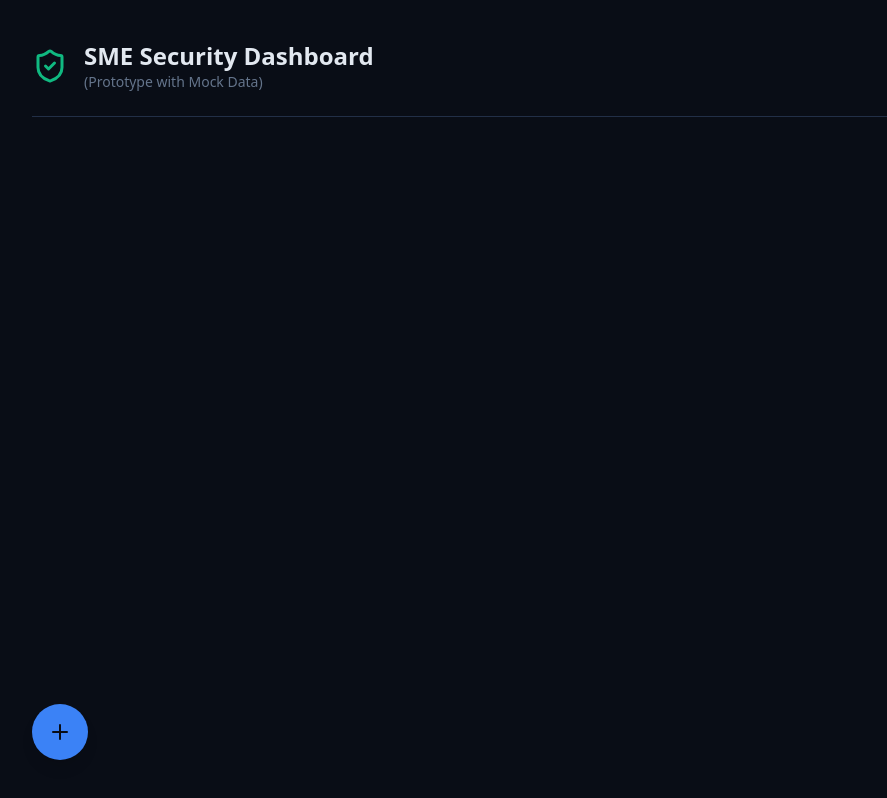
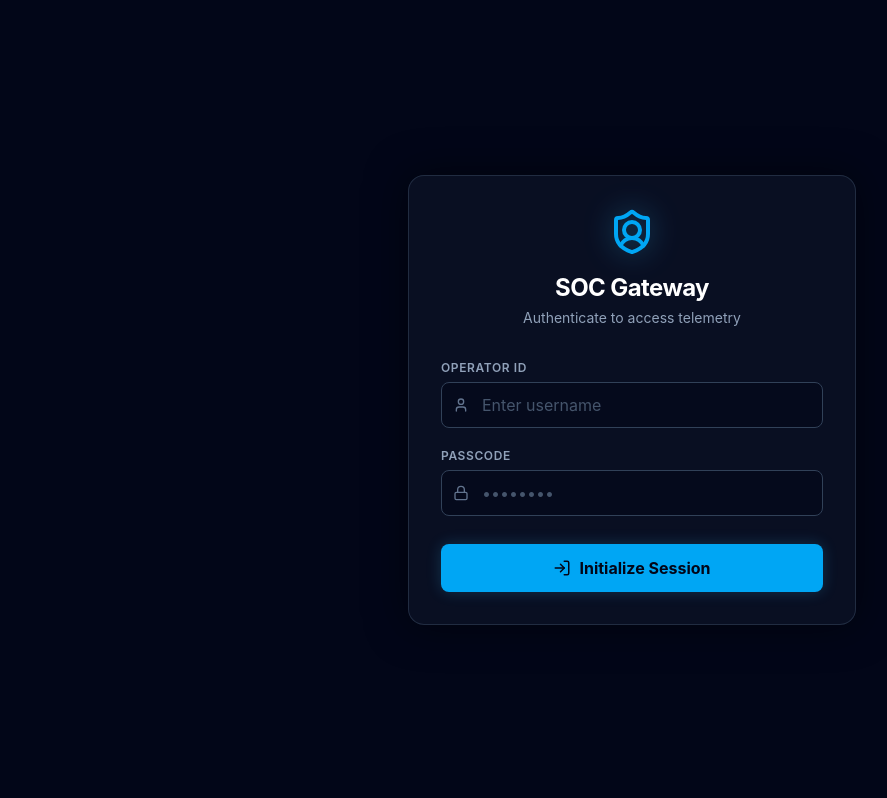
Before and after one commit to angzhenma/dashboard-app, a React (Vite) app: page / in a window 1280 px wide. Shown: the whole page, without its empty margins (8-895 px from the left). Built offline with nearby package versions, Linux system fonts and the light colour scheme.

Commit message:
Designed the Login page and added data validation

```diff
--- a/src/App.tsx
+++ b/src/App.tsx
@@ -1,6 +1,5 @@
-//import { Login } from "./pages/Login";
- import Dashboard from "./pages/Dashboard";
+import { Login } from "./pages/Login";
 
 export default function App() {
-  return <Dashboard />;
+  return <Login />;
 }
--- a/src/pages/Dashboard.tsx
+++ b/src/pages/Dashboard.tsx
@@ -40,6 +40,10 @@ export default function Dashboard() {
     "col-2": [],
     "col-3": [],
   });
+
+  useEffect(() => {
+    document.title = "Security Operations Center Dashboard";
+  }, []);
 
   const [isMenuOpen, setIsMenuOpen] = useState(false);
   const [resizableCards, setResizableCards] = useState<Record<string, boolean>>(
--- a/src/pages/Login.tsx
+++ b/src/pages/Login.tsx
@@ -1,87 +1,116 @@
-import { useEffect } from "react";
+import { useState, useEffect } from "react";
 import Dashboard from "./Dashboard";
-// import { cardStyles } from "./Dashboard";
 import { fetchUserCredentials } from "../mockData";
-import { LogIn } from "lucide-react";
+import { LogIn, ShieldUser, Lock, User } from "lucide-react";
 
 export function Login() {
-  const userAuth = async (username: string, password: string) => {
-    const credentials = await fetchUserCredentials();
-    const [credential] = Array.isArray(credentials)
-      ? credentials
-      : [credentials];
-    return (
-      credential?.username === username && credential?.password === password
-    );
-  };
+  const [username, setUsername] = useState("");
+  const [password, setPassword] = useState("");
+  const [isAuthenticated, setIsAuthenticated] = useState(false);
+  const [error, setError] = useState("");
+  const [isLoading, setIsLoading] = useState(false);
 
-  const handleLogin = async (username: string, password: string) => {
-    const isAuthenticated = await userAuth(username, password);
-    if (isAuthenticated) {
-      return <Dashboard />;
-    } else {
-      alert("Invalid username or password");
-    }
-  };
   useEffect(() => {
     document.title = "Login - Security Operations Center Dashboard";
   }, []);
+
+  const userAuth = async (user: string, pass: string) => {
+    const credentials = await fetchUserCredentials();
+    const [credential] = Array.isArray(credentials) ? credentials : [credentials];
+    return credential?.username === user && credential?.password === pass;
+  };
+
+  const handleLogin = async (e: React.FormEvent) => {
+    e.preventDefault(); // prevents the browser from refreshing the page
+    setIsLoading(true);
+    setError("");
+
+    const isValid = await userAuth(username, password);
+
+    if (isValid) {
+      setIsAuthenticated(true);
+    } else {
+      setError("Invalid security credentials. Access denied.");
+    }
+    setIsLoading(false);
+  };
+
+  if (isAuthenticated) {
+    return <Dashboard />;
+  }
+
   return (
-    <div
-        className="
-            flex
-            flex-col
-            items-center
-            justify-center
-            h-screen
-            bg-[var(--soc-background)]
-        "
-    >
-      <div
-        className="
-          bg-[var(--soc-card)]
-          border
-          border-[var(--soc-border)]
-          rounded-lg
-          p-5
-          shadow-md
-        "
-      >
-        <h2
-            className="
-                text-center
-                mb-5
-                text-2xl
-                font-bold
-                text-[var(--soc-text)]
-            "
-        >
-          Login
-        </h2>
-        <form>
-          <div>
-            <label htmlFor="username">Username:</label>
-            <input type="text" id="username" />
+    <div className="flex flex-col items-center justify-center min-h-screen bg-slate-950 p-4 font-sans text-slate-200">
+
+      {/* Frosted Glass Login Card */}
+      <div className="w-full max-w-md bg-slate-900/60 backdrop-blur-md border border-slate-700/60 rounded-2xl p-8 shadow-[0_0_40px_rgba(0,0,0,0.5)]">
+
+        {/* Header Section */}
+        <div className="flex flex-col items-center mb-8">
+          <ShieldUser size={48} className="text-sky-500 mb-4 drop-shadow-[0_0_15px_rgba(56,189,248,0.4)]" />
+          <h2 className="text-2xl font-bold text-white tracking-tight">SOC Gateway</h2>
+          <p className="text-sm text-slate-400 mt-1">Authenticate to access telemetry</p>
+        </div>
+
+        <form onSubmit={handleLogin} className="flex flex-col gap-5">
+
+          {/* Username Input Group */}
+          <div className="flex flex-col gap-1.5">
+            <label htmlFor="username" className="text-xs font-semibold text-slate-400 uppercase tracking-wider">
+              Operator ID
+            </label>
+            <div className="relative">
+              <div className="absolute inset-y-0 left-0 flex items-center pl-3 pointer-events-none text-slate-500">
+                <User size={16} />
+              </div>
+              <input
+                type="text"
+                id="username"
+                value={username}
+                onChange={(e) => setUsername(e.target.value)}
+                className="w-full bg-slate-950/50 border border-slate-700 rounded-lg py-2.5 pl-10 pr-4 text-slate-200 focus:outline-none focus:ring-2 focus:ring-sky-500/50 focus:border-sky-500 transition-all placeholder:text-slate-600"
+                placeholder="Enter username"
+                required
+              />
+            </div>
           </div>
-          <div>
-            <label htmlFor="password">Password:</label>
-            <input type="password" id="password" />
+
+          {/* Password Input Group */}
+          <div className="flex flex-col gap-1.5">
+            <label htmlFor="password" className="text-xs font-semibold text-slate-400 uppercase tracking-wider">
+              Passcode
+            </label>
+            <div className="relative">
+              <div className="absolute inset-y-0 left-0 flex items-center pl-3 pointer-events-none text-slate-500">
+                <Lock size={16} />
+              </div>
+              <input
+                type="password"
+                id="password"
+                value={password}
+                onChange={(e) => setPassword(e.target.value)}
+                className="w-full bg-slate-950/50 border border-slate-700 rounded-lg py-2.5 pl-10 pr-4 text-slate-200 focus:outline-none focus:ring-2 focus:ring-sky-500/50 focus:border-sky-500 transition-all placeholder:text-slate-600"
+                placeholder="••••••••"
+                required
+              />
+            </div>
           </div>
+
+          {/* Error Message Display */}
+          {error && (
+            <div className="text-red-400 text-xs font-medium bg-red-950/30 border border-red-900/50 p-2.5 rounded-lg text-center">
+              {error}
+            </div>
+          )}
+
+          {/* Submit Button */}
           <button
             type="submit"
-            onClick={(e) => {
-              e.preventDefault();
-              const username = (
-                document.getElementById("username") as HTMLInputElement
-              ).value;
-              const password = (
-                document.getElementById("password") as HTMLInputElement
-              ).value;
-              handleLogin(username, password);
-            }}
+            disabled={isLoading}
+            className="mt-2 w-full flex items-center justify-center gap-2 bg-sky-500 hover:bg-sky-400 text-slate-950 font-bold py-3 px-4 rounded-lg transition-all duration-200 shadow-[0_0_15px_rgba(56,189,248,0.2)] hover:shadow-[0_0_25px_rgba(56,189,248,0.4)] disabled:opacity-50 disabled:cursor-not-allowed"
           >
-            <LogIn size={16} />
-            Login
+            <LogIn size={18} />
+            {isLoading ? "Authenticating..." : "Initialize Session"}
           </button>
         </form>
       </div>
```
